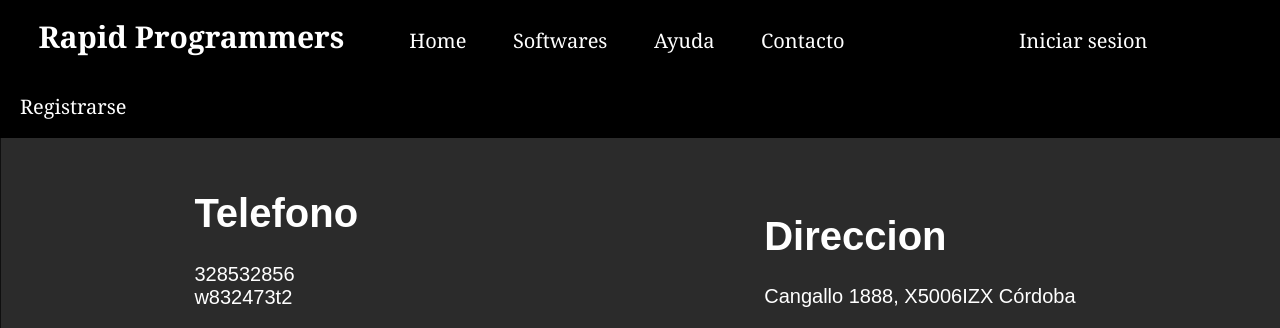
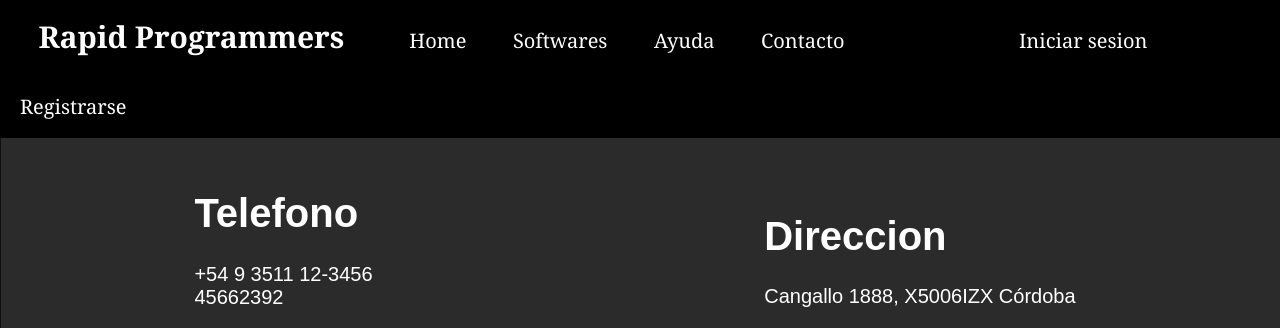
Before and after one commit to benjamin48/RapidProgrammers, a plain HTML site: page contacto.html in a window 1280 px wide. Shown: the top 328 px of the page. Drawn offline with Linux system fonts and the light colour scheme; grey boxes are pictures that could not be loaded.

Commit message:
cambio realizado

```diff
--- a/contacto.html
+++ b/contacto.html
@@ -33,8 +33,8 @@
 
                 <div class="telefono-contacto">
                      <h1>Telefono</h1>
-                     <p>328532856</p>
-                     <p>w832473t2</p>
+                     <p> +54 9 3511 12-3456</p>
+                     <p>45662392</p>
 
                  <div class="contacto-contacto">
                     <h1>Contacto</h1>
```
